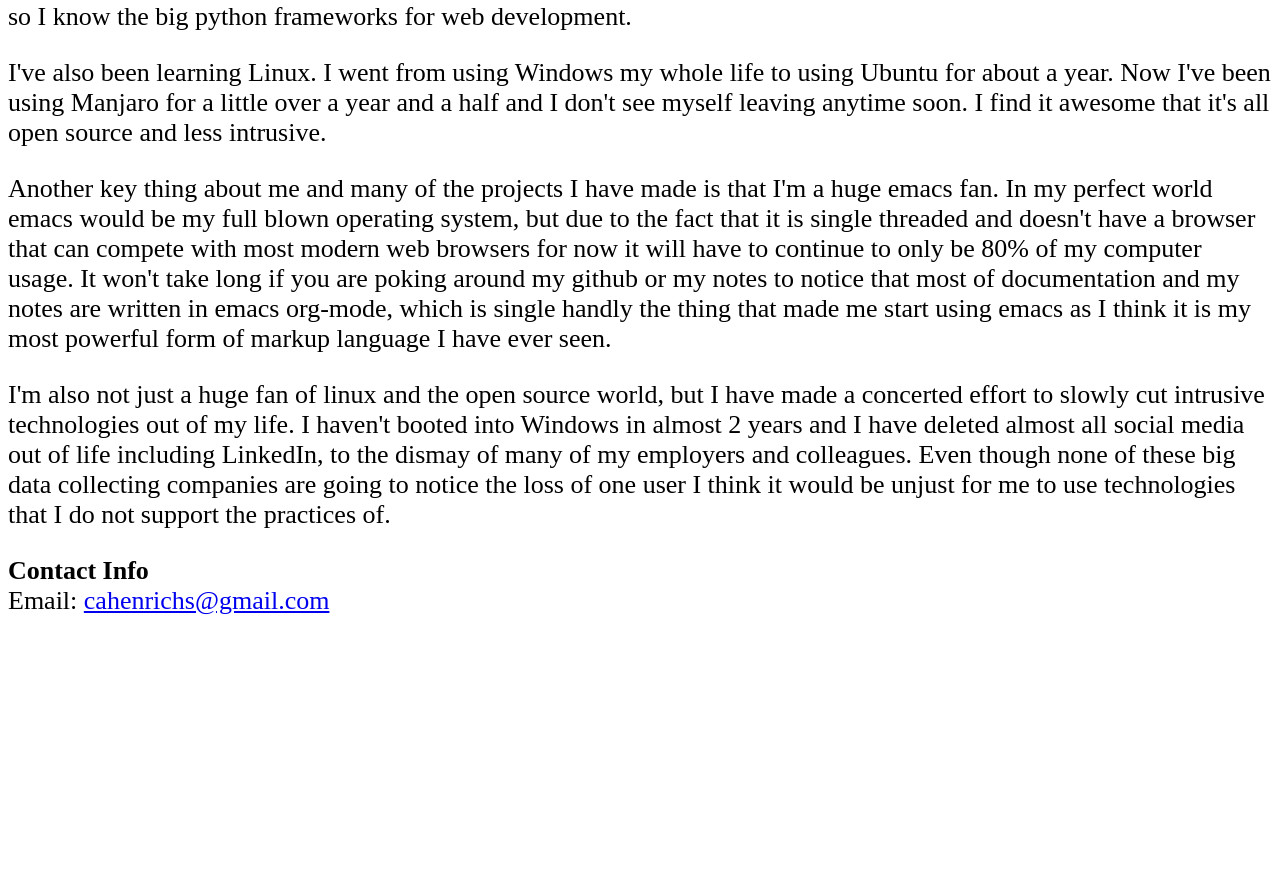
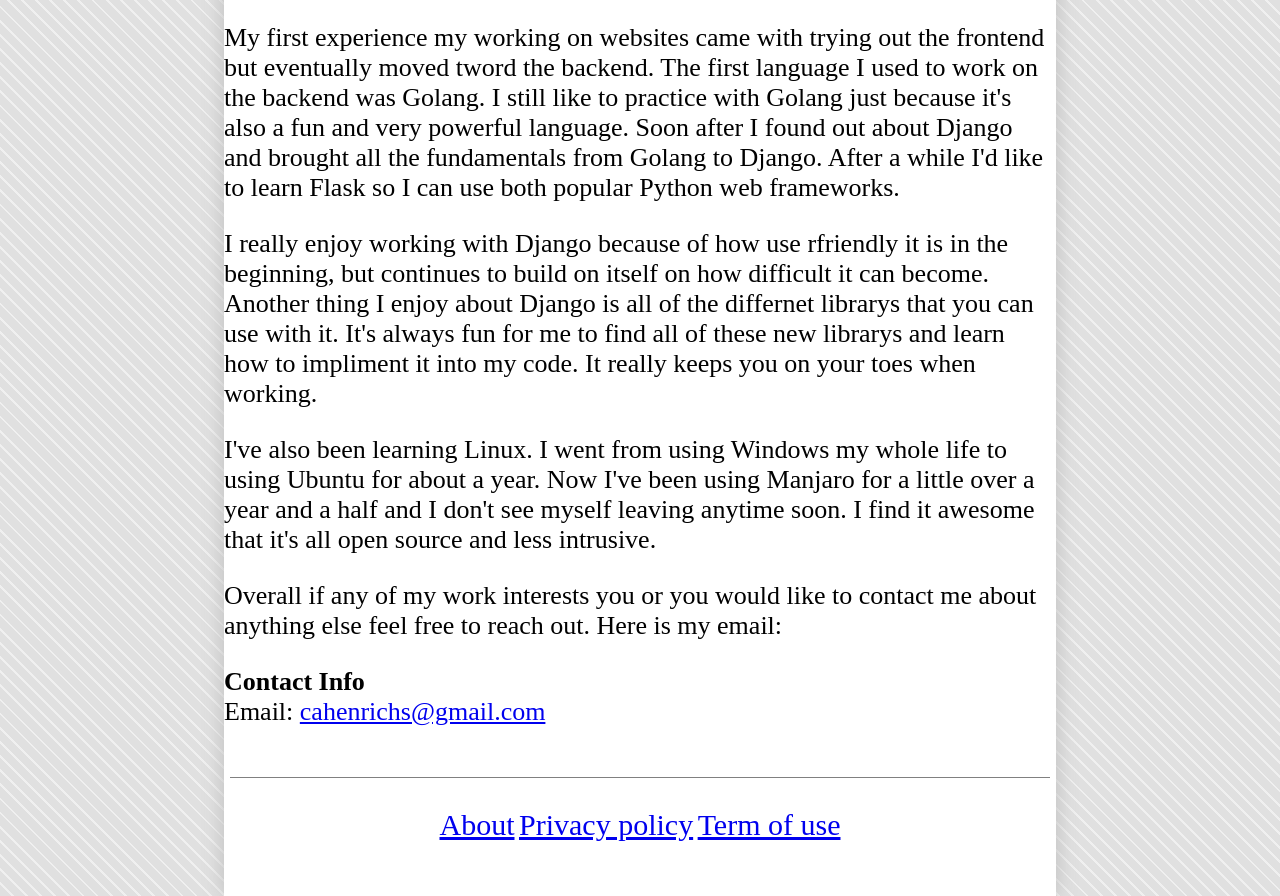
Before and after one commit to cahenrichs/site_1, a Django app: template templates/index.html in a window 1280 px wide. Shown: the part 464-1360 px from the top of the page. Before the commit the page ends 1079 px from the top, so only its background shows below. Run offline with Django 4.2, Linux system fonts and the light colour scheme; the template is opened without the code that fills it, so the values that code supplies are empty.

Commit message:
Made a few changes mainly to the css file.

```diff
--- a/static/index.css
+++ b/static/index.css
@@ -7,10 +7,23 @@ li {
    font-size: 30px;
 }
 
+.title {
+    padding-top: 20px;
+}
+
+body {
+    margin: 0;
+    padding: 0;
+    background: #e0e0e0;
+    background-image: repeating-linear-gradient(45deg, transparent, transparent 8px, rgba(255,255,255,.5) 8px, rgba(255,255,255,.5) 10px);
+}
+
 .navbar-nav {
     padding-left: 100px;
     padding-right: 100px;
     text-align: center;
+    border-bottom: 1px solid gray;
+    text-decoration: none;
 }
 
 .photo img {
@@ -25,3 +38,28 @@ li {
 p {
     font-size:26px;
 }
+
+.wrapper {
+    position: relative;
+    margin: 0% auto;
+    width: 65%;
+    background: white;
+    box-shadow: 0px 0px 20px #bdbdbd;
+}
+
+footer {
+    padding: 6px;
+    flex: auto;
+}
+
+.foot {
+    border-top: 1px solid gray;
+    text-align: center;
+    padding: 30px;
+    font-size: large;
+
+}
+
+.foot_style:hover {
+    background-color: red;
+}
--- a/templates/index.html
+++ b/templates/index.html
@@ -9,8 +9,8 @@
 </head>
 <body>
 
-<div>
-    <h1>Clint Henrichs</h1>
+<div class="wrapper">
+    <h1 class="title">Clint Henrichs</h1>
 <!-- <div id="navigation">
     <ul>
         <li>
@@ -33,10 +33,10 @@
             <a class="nav-link active" aria-current="page" href="https://github.com/cahenrichs">Github</a>
           </li>
           <li class="nav-item">
-            <a class="nav-link" href="#">Resume</a>
+            <a class="nav-link" href="resume.pdf">Resume</a>
           </li>
           <li class="nav-item">
-            <a class="nav-link" href="#">Contact</a>
+            <a class="nav-link" href="#Email">Contact</a>
           </li>
         </ul>
       </div>
@@ -46,11 +46,13 @@
     <div class="photo">
         <img title="Me" src="media.png" alt="A picture of me">
     <p>Hello, my name is Clint Henrichs I love to learn about differnt things involving technology. I graduated college with an Associate's degree in Computer and Network Secuity, but I soon decided that wasn't what I wanted to do full time. My main focus recently has been working on the backend of websites using Django.</p>
-    <p>My first experience my working on the backend of websites came with the language of Golang. I got on online course and I built a website. I also learned about all the differnent things you need to know for the backend of a website like csrf tokens and cookies. After a while I brought my knowlege over to Django and Python. The next thing i would like to learn is flask just so I know the big python frameworks for web development.</p>
+    <p>My first experience my working on websites came with trying out the frontend but eventually moved tword the backend. The first language I used to work on the backend was Golang. I still like to practice with Golang just because it's also a fun and very powerful language. Soon after I found out about Django and brought all the fundamentals from Golang to Django. After a while I'd like to learn Flask so I can use both popular Python web frameworks. </p>
+    <p>I really enjoy working with Django because of how use rfriendly it is in the beginning, but continues to build on itself on how difficult it can become. Another thing I enjoy about Django is all of the differnet librarys that you can use with it. It's always fun for me to find all of these new librarys and learn how to impliment it into my code. It really keeps you on your toes when working.</p>
     <p>I've also been learning Linux. I went from using Windows my whole life to using Ubuntu for about a year. Now I've been using Manjaro for a little over a year and a half and I don't see myself leaving anytime soon. I find it awesome that it's all open source and less intrusive.</p>
-    <p>Another key thing about me and many of the projects I have made is that I'm a huge emacs fan. In my perfect world emacs would be my full blown operating system, but due to the fact that it is single threaded and doesn't have a browser that can compete with most modern web browsers for now it will have to continue to only be 80% of my computer usage. It won't take long if you are poking around my github or my notes to notice that most of documentation and my notes are written in emacs org-mode, which is single handly the thing that made me start using emacs as I think it is my most powerful form of markup language I have ever seen.
-    <p>I'm also not just a huge fan of linux and the open source world, but I have made a concerted effort to slowly cut intrusive technologies out of my life. I haven't booted into Windows in almost 2 years and I have deleted almost all social media out of life including LinkedIn, to the dismay of many of my employers and colleagues. Even though none of these big data collecting companies are going to notice the loss of one user I think it would be unjust for me to use technologies that I do not support the practices of.</p>
-    </p>
+    <!-- <p>Another key thing about me and many of the projects I have made is that I'm a huge emacs fan. In my perfect world emacs would be my full blown operating system, but due to the fact that it is single threaded and doesn't have a browser that can compete with most modern web browsers for now it will have to continue to only be 80% of my computer usage. It won't take long if you are poking around my github or my notes to notice that most of documentation and my notes are written in emacs org-mode, which is single handly the thing that made me start using emacs as I think it is my most powerful form of markup language I have ever seen.  -->
+    <!-- <p>I'm also not just a huge fan of linux and the open source world, but I have made a concerted effort to slowly cut intrusive technologies out of my life. I haven't booted into Windows in almost 2 years and I have deleted almost all social media out of life including LinkedIn, to the dismay of many of my employers and colleagues. Even though none of these big data collecting companies are going to notice the loss of one user I think it would be unjust for me to use technologies that I do not support the practices of.</p> -->
+    <!-- </p> -->
+    <p>Overall if any of my work interests you or you would like to contact me about anything else feel free to reach out. Here is my email:</p>
     </div>
 </div>
 <div>
@@ -61,5 +63,15 @@
     <a id="Email" href="mailto: cahenrichs@gmail.com">cahenrichs@gmail.com</a>
   </p>
 </div>
+
+<footer>
+      <ul class="foot">
+          <li><a href="#" class="foot_style">About</a></li>
+          <li><a href="#" class="foot_style">Privacy policy</a></li>
+          <li><a href="#" class="foot_style">Term of use</a></li>
+      </ul>
+  </div>
+</footer>
+
 </body>
 </html>
```
Also changed, not shown: 1 other file.
